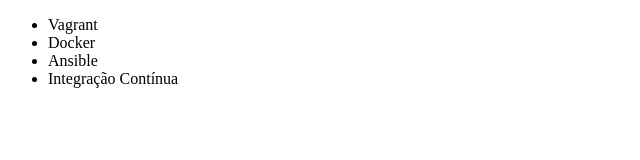
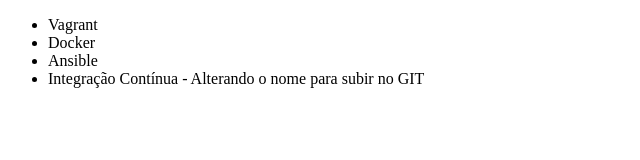
Before and after one commit to PauloHenriqueSantos/curso-alura-git, a plain HTML site: page index.html in a window 1280 px wide. Shown: the whole page, without its empty margins (0-640 px from the left). Drawn offline with Linux system fonts and the light colour scheme.

Commit message:
Renomeando cursos de Integração Contínua

```diff
--- a/index.html
+++ b/index.html
@@ -9,7 +9,7 @@
         <li>Vagrant</li>
         <li>Docker</li>
         <li>Ansible</li>
-        <li>Integração Contínua</li>
+        <li>Integração Contínua - Alterando o nome para subir no GIT</li>
     </ul>
 </body>
 </html>
```
